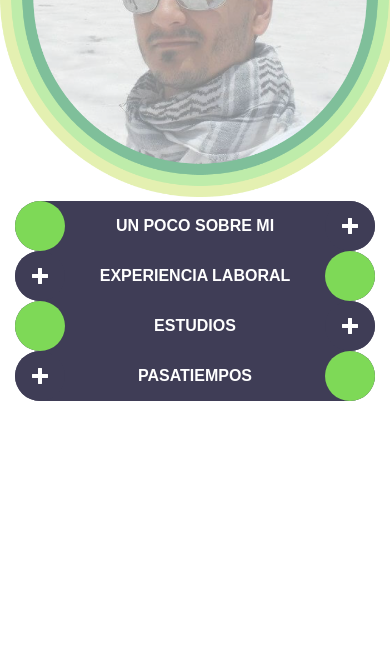
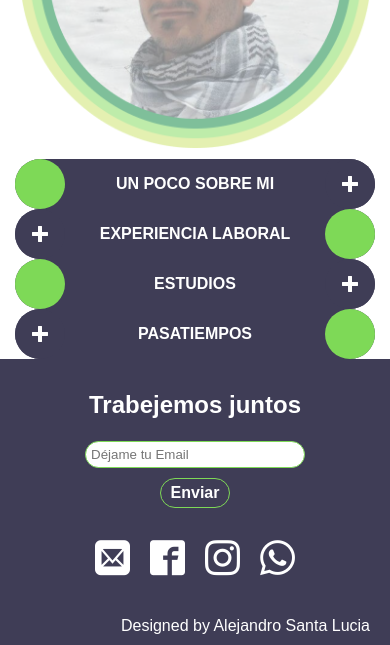
Before and after one commit to AlejandroSantaLucia/AlejandroSantaLucia, a plain HTML site: page index.html in a window 390 px wide. Shown: the part 321-966 px from the top of the page. Before the commit the page ends 844 px from the top, so only its background shows below. Drawn offline with nearby package versions, Linux system fonts and the light colour scheme; files whose address does not match are found by name.

Commit message:
responsive todo menos proyectos

```diff
--- a/css/estilos.css
+++ b/css/estilos.css
@@ -499,6 +499,13 @@ color:  var(--azulOscuro);
 
 }
 
+.contactContainer{
+    display: inherit;
+    width: inherit;
+    padding: inherit;
+    height: inherit;
+}
+
 .dejame-mail{
  display: block;
 }
--- a/css/medias.css
+++ b/css/medias.css
@@ -163,6 +163,7 @@
 }
 .yogaTextContainer{
     width: 100%;
+    padding: 0 10% 10% 10%;
 }
 
 .paisesContainer{
@@ -179,6 +180,42 @@
     margin: 0 auto;
 }
 
+/* ---------------------------- contacto */
+
+.contact{
+    display: grid;
+    grid-template-columns: 5% 1fr 5%;
+    grid-template-rows: 1fr 1fr 1fr;
+    grid-template: " . contactTitle . "
+                    " . dejame-mail ."
+                    " . contactNav .";
+    height: inherit;
+
+}
+
+.dejame-mail{
+    grid-area: dejame-mail;
+    /* margin: 0 auto 10% ; */
+    margin-bottom: 10%;
+
+}
+
+.contactTitle{
+    grid-area: contactTitle;
+    margin: 10% auto
+}
+
+.contactTitle i {
+    display: none;
+}
+
+.contactNav {
+    grid-area: contactNav;
+    margin-bottom: 10% ;
+}
+
+
+
 }
 
 @media screen and (max-width: 480px){
@@ -193,7 +230,7 @@
 
 
 .heroImgContainer {
-    width: 400px;
+    width: 90%;
 }
 
 
@@ -298,6 +335,27 @@
     width: 100px;
     margin: 0 auto;
 }
+
+/* ----------------------------- contact */
+
+.dejame-mail input {
+
+    width: 100%;
+    margin: 0 auto;
+    /* max-width: 300px; */
+
+}
+
+.contactNav{
+    display: flex;
+    justify-content: space-between;
+}
+
+.contact-icon{
+    font-size: 35px;
+    margin: 0 10px;
+}
+
 
 }
 
--- a/index.html
+++ b/index.html
@@ -413,7 +413,7 @@
         </article>
     </section>   -->
 
-    <!-- <section class="contact">
+   <section class="contact">
 
 
         <div class="dejame-mail">
@@ -435,9 +435,11 @@
         </nav>
 
 
-    </section>  -->
 
-    <!-- <footer>
+
+    </section>
+
+    <footer>
 
 
             <div>
@@ -447,7 +449,7 @@
             </div>
 
 
-    </footer>  -->
+    </footer>
 
     <script src="scripts/scripts.js"></script>
 </body>
```
